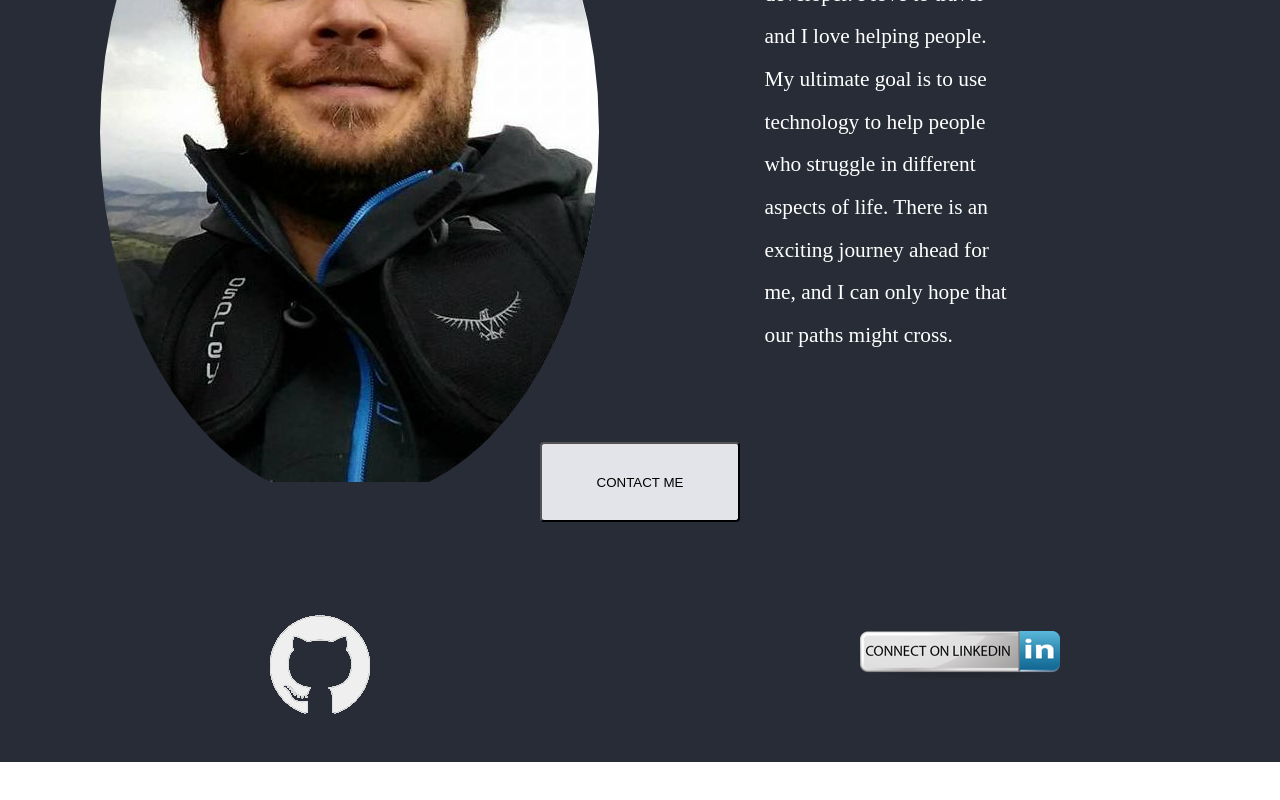
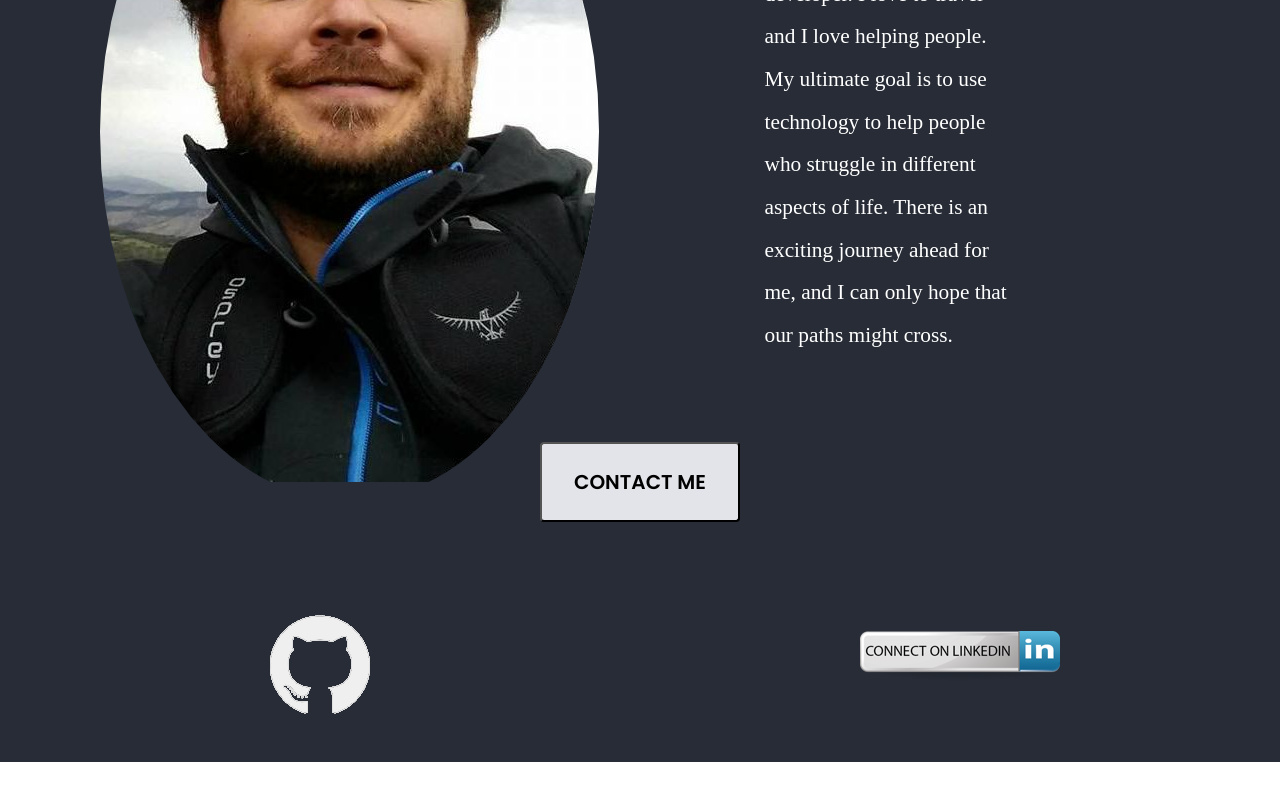
Before and after one commit to watkins656/watkins656.github.io, a plain HTML site: page index.html in a window 1280 px wide. Shown: the part 1233-2033 px from the top of the page. After the commit the page ends 1995 px from the top, so only its background shows below. Drawn offline with nearby package versions, Linux system fonts and the light colour scheme.

Commit message:
buttons margins

```diff
--- a/assets/css/style.css
+++ b/assets/css/style.css
@@ -160,7 +160,7 @@ body {
 }
 
 #contact{
-  height: 400px;
+  height: 250px;
   width: 100%;
   position: absolute;
   display: flex;
@@ -178,15 +178,16 @@ body {
 
 /* Contact Me Button */
 #contact-me-button {
+  font: bold 1.25rem/1 poppins;
   background: #e3e4e9;
   height: 80px;
   width: 200px;
   text-align: center;
-  top: 50%;
   transform: translateY(-50%);
   left: 0;
   right: 0;
   margin: 0 auto;
+  bottom: 0;
   border-radius: 4px;
 }
 
```
